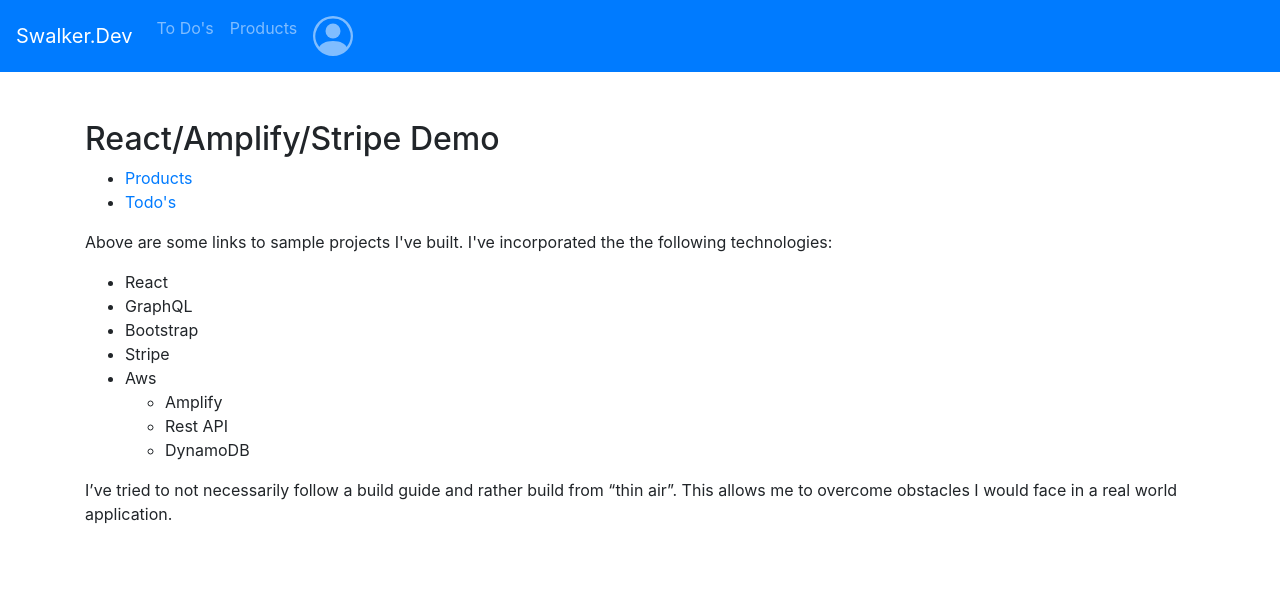
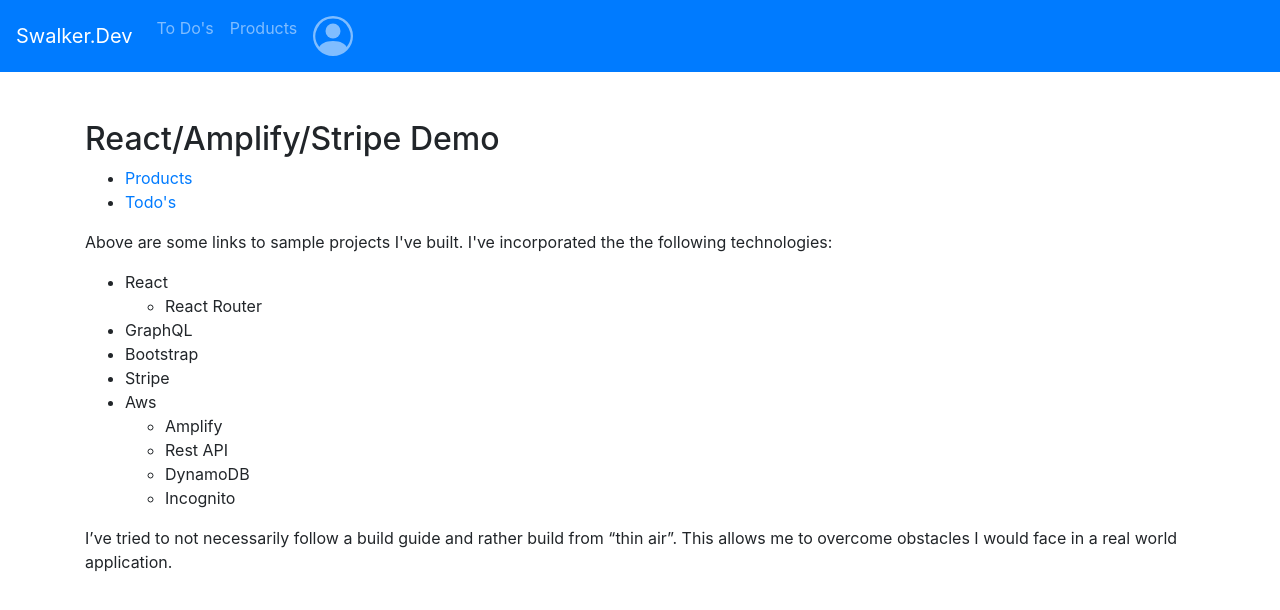
Before and after one commit to swalker326/reacipe-lify, a React (Create React App) app: page / in a window 1280 px wide. Shown: the top 610 px of the page. Built offline with nearby package versions, Linux system fonts and the light colour scheme; no server answers; what @aws-amplify/ui-react, aws-amplify would draw is missing.

Commit message:
added incognito and react router to description

```diff
--- a/src/components/SplashScreen.js
+++ b/src/components/SplashScreen.js
@@ -46,6 +46,9 @@
           <p>Above are some links to sample projects I've built. I've incorporated the the following technologies:</p>
           <ul>
             <li>React</li>
+              <ul>
+                <li>React Router</li>
+              </ul>
             <li>GraphQL</li>
             <li>Bootstrap</li>
             <li>Stripe</li>
@@ -54,6 +57,7 @@
                 <li>Amplify</li>
                 <li>Rest API</li>
                 <li>DynamoDB</li>
+                <li>Incognito</li>
               </ul>
             </li>
           </ul>
```
